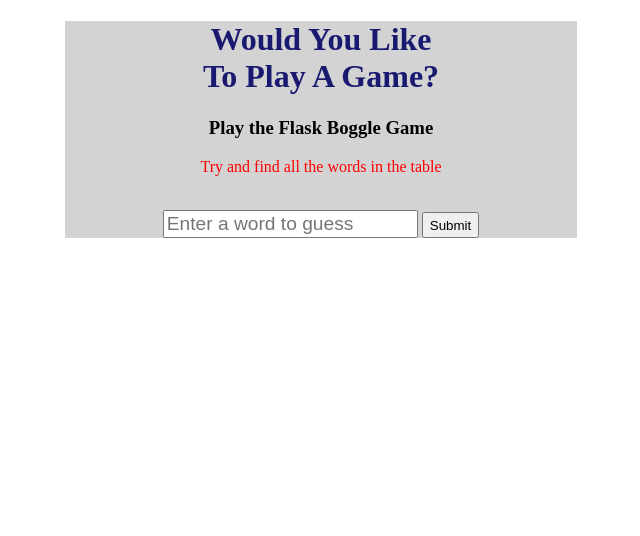
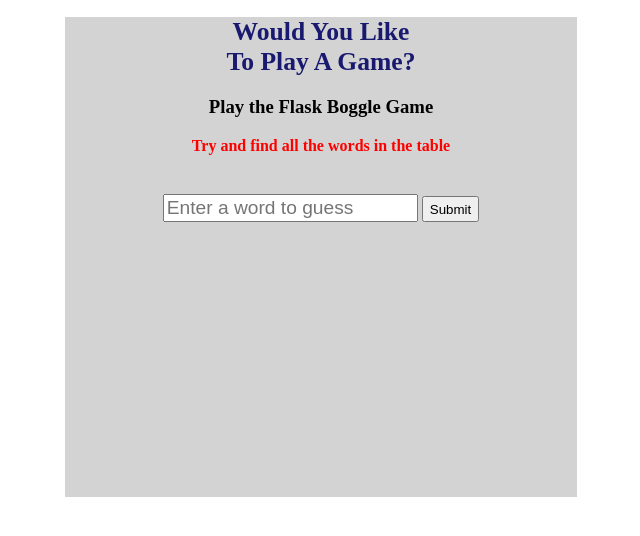
Before and after one commit to ursawd/Flask_Boggle, a Flask app: template templates/index.html in a window 1280 px wide. Shown: the top 536 px of the page, without its empty margins (319-959 px from the left). Run offline with Flask 2, Linux system fonts and the light colour scheme; the template is opened without the code that fills it, so the values that code supplies are empty; parts of the project's set-up code (start-up, migrations or seed data) failed here and were passed over.

Commit message:
begin step three

```diff
--- a/static/app.css
+++ b/static/app.css
@@ -1,5 +1,6 @@
 h1 {
   color: midnightblue;
+  font-size: 1.6rem;
 }
 p {
   color: red;
@@ -18,11 +19,15 @@ input {
 button {
   height: 26px;
 }
+.para {
+  font-weight: bold;
+}
 #main {
   margin: 0 auto;
   width: 40vw;
   text-align: center;
   background-color: lightgray;
+  min-height: 60vh;
 }
 
 /* game board table and td */
@@ -36,3 +41,6 @@ button {
   background-color: lightskyblue;
   margin: 0 auto;
 }
+#guess {
+  margin: 5px 0;
+}
--- a/static/app.js
+++ b/static/app.js
@@ -4,8 +4,10 @@ $("#submit-guess").on("click", (e) => {
   e.preventDefault();
   handleGuess();
 });
-function handleGuess() {
+async function handleGuess() {
   //   retrieve guessed word from input element
   let guess = $("#word-guess").val();
   $("#word-guess").val(""); //reset guess input element to blank
+
+  response = await axios.post("/check_word", { guess });
 }
--- a/templates/index.html
+++ b/templates/index.html
@@ -4,7 +4,7 @@
 <div id="main">
   <h1>Would You Like<br />To Play A Game?</h1>
   <h3>Play the Flask Boggle Game</h3>
-  <p>Try and find all the words in the table</p>
+  <p class="para">Try and find all the words in the table</p>
   <table id="board">
     <tbody>
       {% for row in game_board%}
```
